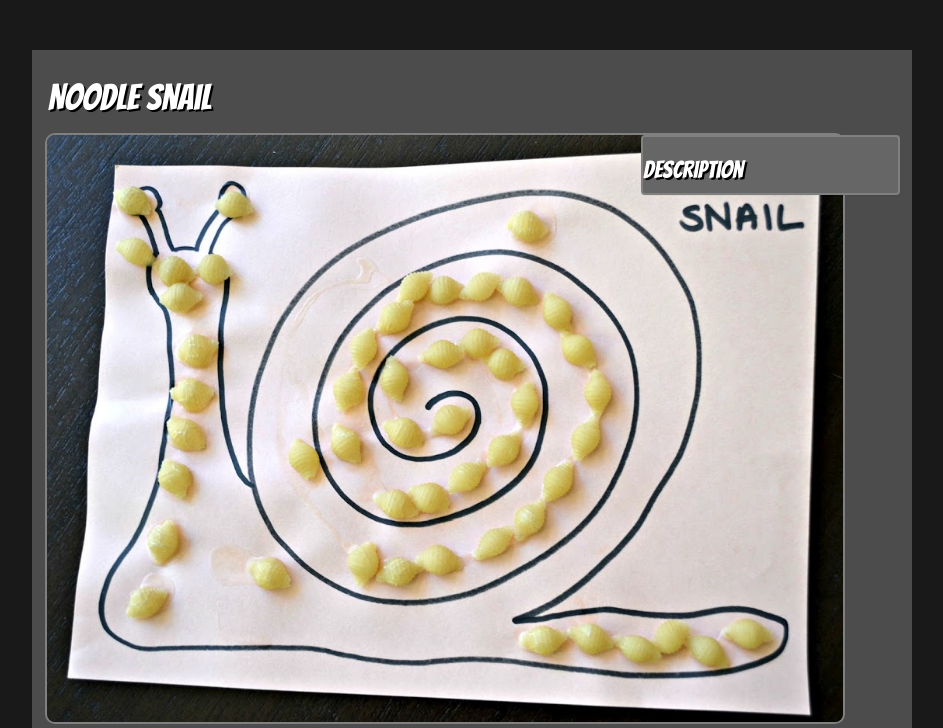
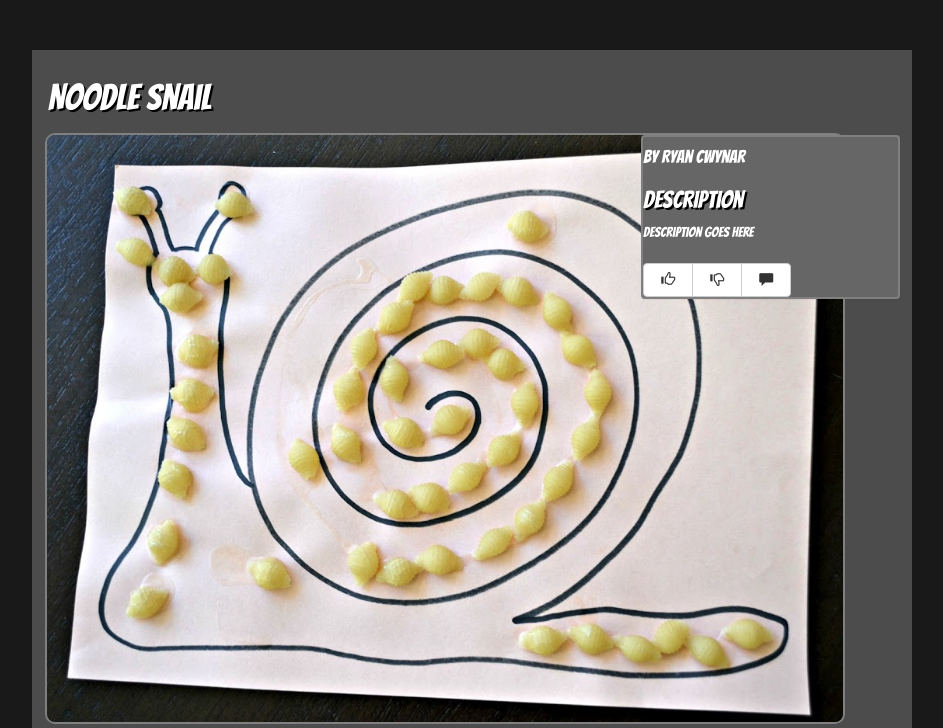
Before and after one commit to kingogruffner/finalp, a PHP site: page /image.php in a window 1280 px wide. Shown: the part 60-788 px from the top of the page, without its empty margins (168-1111 px from the left). Run offline with PHP 8.4, Linux system fonts and the light colour scheme.

Commit message:
added buttons

```diff
--- a/image.php
+++ b/image.php
@@ -52,7 +52,14 @@
 			</div>
 			<div class="col-md-4">
 				<div class="panel panel-danger">
+				<h4>by Ryan Cwynar</h4>
 				<h3>Description</h3>
+				<p>Description goes here</p>
+                <div class="btn-group" role="group">
+                    <button type="button" class="btn btn-default"><span class="glyphicon glyphicon-thumbs-up" aria-hidden="true"></span></button>
+                    <button type="button" class="btn btn-default"><span class="glyphicon glyphicon-thumbs-down" aria-hidden="true"></span></button>
+                    <button type="button" class="btn btn-default"><span class="glyphicon glyphicon-comment" aria-hidden="true"></span></button>
+                </div>
 			</div>
 		</div>
 	</main>
```
